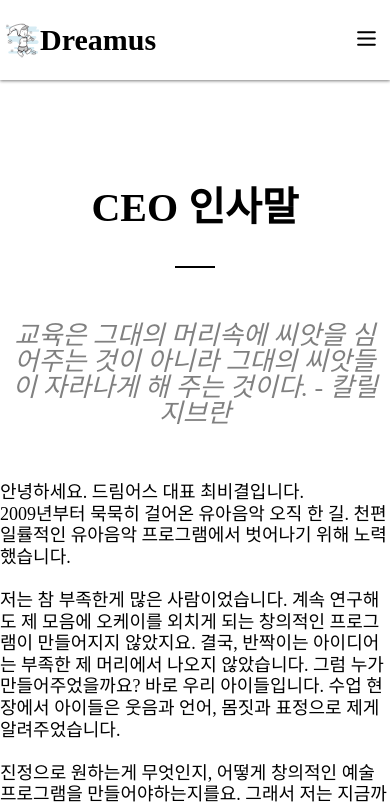
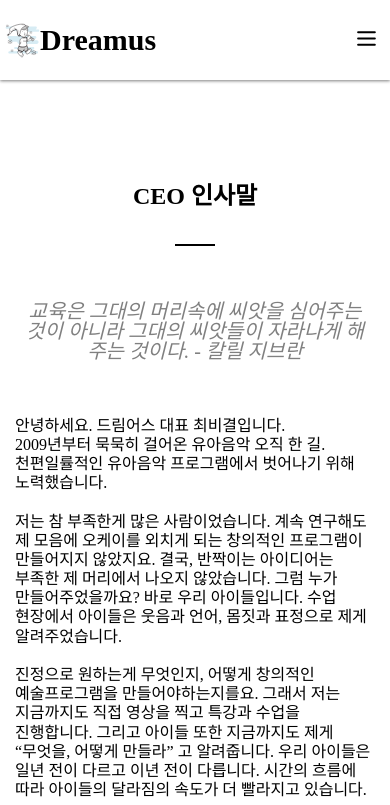
Before and after one commit to aiwebnovel/Dreamus, a React (Vite) app: page /dreamus/ceomessage in a window 390 px wide. Shown: the top 805 px of the page. Built offline with nearby package versions, Linux system fonts and the light colour scheme.

Commit message:
feat: CEO Message 반응형

```diff
--- a/src/components/sections/dreamus/CeoGreeting.module.scss
+++ b/src/components/sections/dreamus/CeoGreeting.module.scss
@@ -4,6 +4,10 @@
     max-width: 1280px;
     min-height: 100vh;
     margin: 0 auto;
+
+    @include mobile {
+      padding: 100px 15px;
+    }
   }
 
   &__title {
@@ -12,6 +16,10 @@
     line-height: 1.4;
     margin-bottom: 30px;
     text-align: center;
+
+    @include mobile {
+      font-size: 24px;
+    }
   }
 
   &__line {
@@ -30,11 +38,22 @@
     color: gray;
     font-style: italic;
     margin-bottom: 30px;
+
+    @include mobile {
+      font-size: 20px;
+      word-break: keep-all;
+    }
   }
 
   &__speak {
     font-size: 18px;
     font-weight: 200;
     line-height: 1.2;
+
+    @include mobile {
+      font-size: 16px;
+      font-weight: 200;
+      word-break: keep-all;
     }
   }
+}
--- a/src/styles/global.scss
+++ b/src/styles/global.scss
@@ -7,6 +7,10 @@
 // mixin
 @import '@styles/mixins.scss';
 
+body {
+  overflow-x: hidden !important;
+}
+
 #root {
   width: 100%;
   height: 100%;
```
Lines whose indentation alone changed are shown as unchanged.
